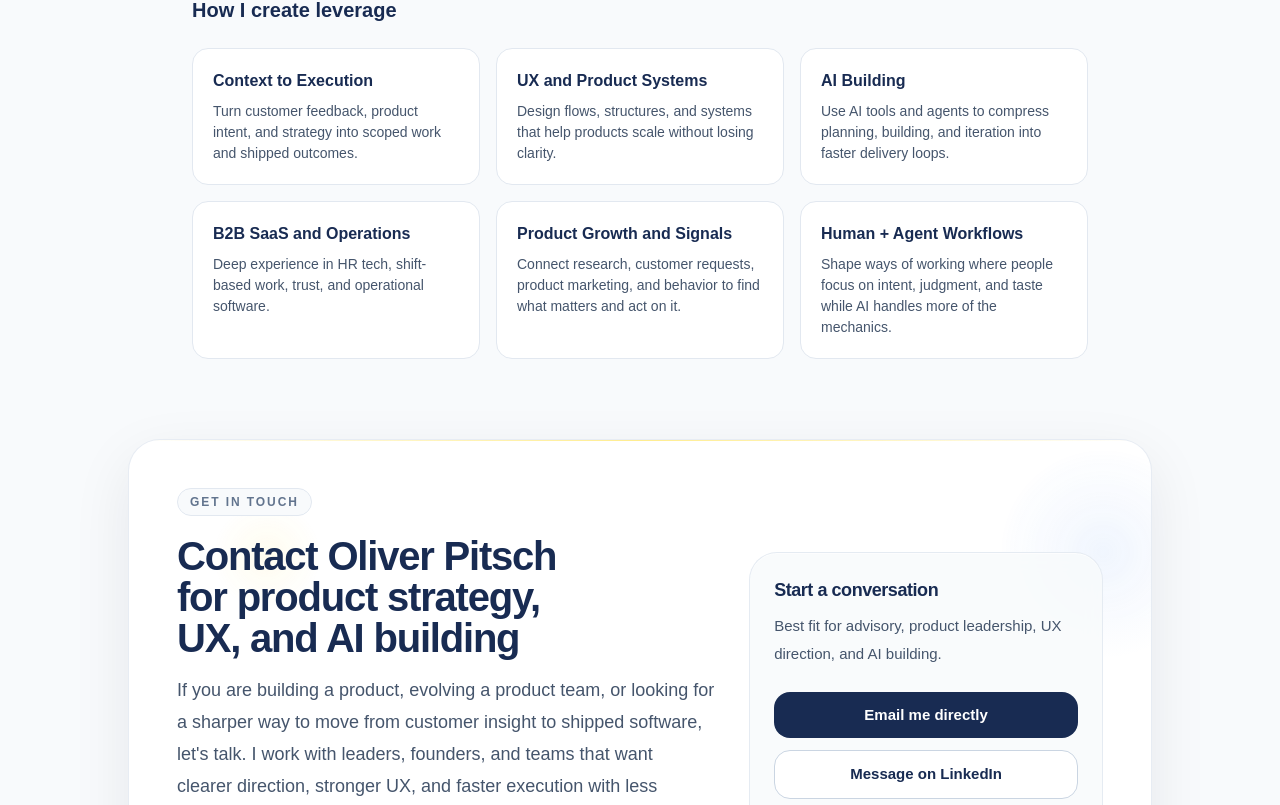
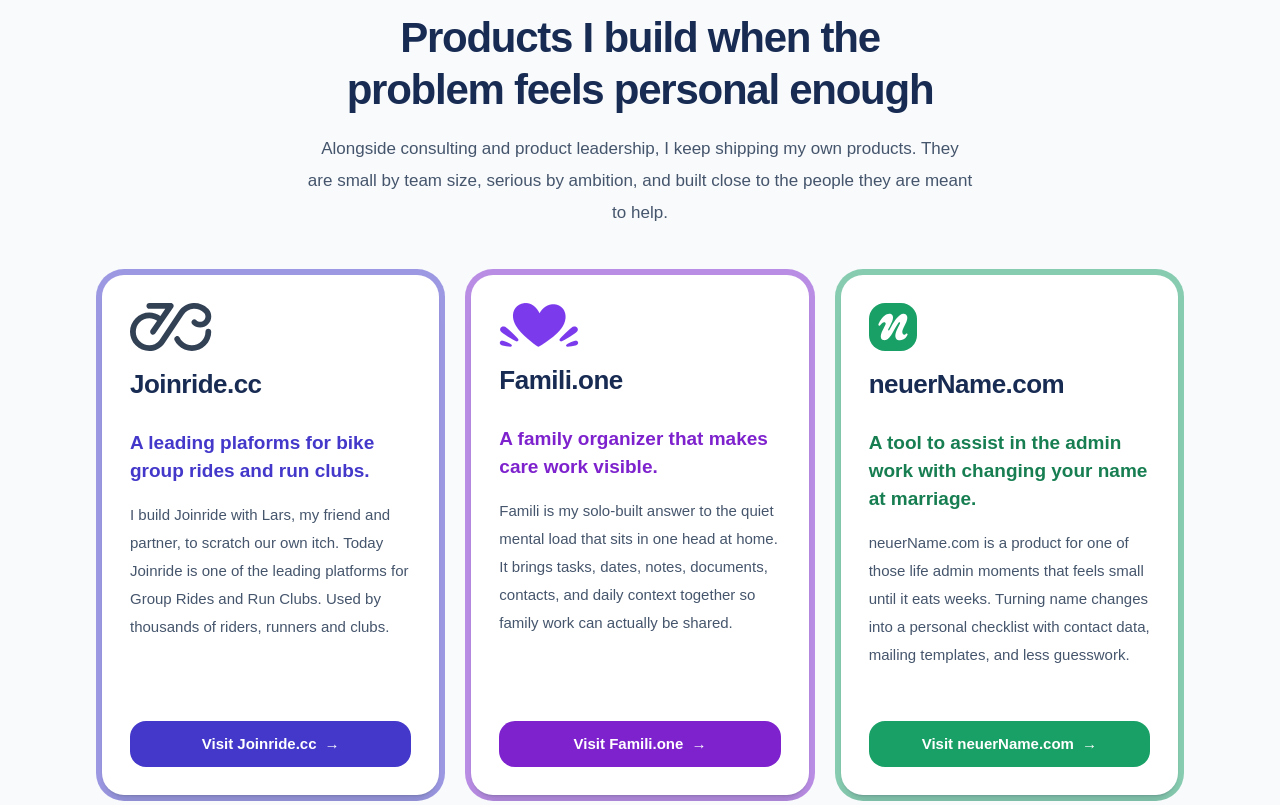
Before and after one commit to oliverpitsch/oliverpitsch.github.io, a Next.js app: page / in a window 1280 px wide. Shown: the part 1415-2220 px from the top of the page. Built offline with nearby package versions, Linux system fonts and the light colour scheme.

Commit message:
Add product project cards

```diff
--- a/src/app/page.tsx
+++ b/src/app/page.tsx
@@ -73,6 +73,122 @@
         ))}
       </div>
     </div>
+  );
+}
+
+const productProjects = [
+  {
+    name: 'Joinride.cc',
+    href: 'https://joinride.cc',
+    logo: '/images/companies/logo-joinride.svg',
+    logoClassName: 'h-12 w-auto dark:brightness-0 dark:invert',
+    theme: {
+      frame: 'bg-[#4338CA]/50 dark:bg-[#A5B4FC]/50',
+      text: 'text-[#4338CA] dark:text-[#A5B4FC]',
+      button:
+        'bg-[#4338CA] text-white hover:bg-[#3730A3] dark:bg-[#A5B4FC] dark:text-[#171D45] dark:hover:bg-[#C7D2FE]',
+    },
+    lead: 'A leading plaforms for bike group rides and run clubs.',
+    story:
+      'I build Joinride with Lars, my friend and partner, to scratch our own itch. Today Joinride is one of the leading platforms for Group Rides and Run Clubs. Used by thousands of riders, runners and clubs.',
+  },
+  {
+    name: 'Famili.one',
+    href: 'https://famili.one',
+    logo: '/images/projects/famili-logo.png',
+    logoClassName: 'h-11 w-auto',
+    theme: {
+      frame: 'bg-[#7E22CE]/50 dark:bg-[#D8B4FE]/50',
+      text: 'text-[#7E22CE] dark:text-[#D8B4FE]',
+      button:
+        'bg-[#7E22CE] text-white hover:bg-[#6B21A8] dark:bg-[#D8B4FE] dark:text-[#29103F] dark:hover:bg-[#E9D5FF]',
+    },
+    lead: 'A family organizer that makes care work visible.',
+    story:
+      'Famili is my solo-built answer to the quiet mental load that sits in one head at home. It brings tasks, dates, notes, documents, contacts, and daily context together so family work can actually be shared.',
+  },
+  {
+    name: 'neuerName.com',
+    href: 'https://www.neuername.com',
+    logo: '/images/projects/neuername-logo.svg',
+    logoClassName: 'h-12 w-12 rounded-2xl',
+    theme: {
+      frame: 'bg-[#19A066]/50 dark:bg-[#88EDC1]/50',
+      text: 'text-[#177E52] dark:text-[#88EDC1]',
+      button:
+        'bg-[#19A066] text-white hover:bg-[#177E52] dark:bg-[#88EDC1] dark:text-[#062D1E] dark:hover:bg-[#BCF6DC]',
+    },
+    lead: 'A tool to assist in the admin work with changing your name at marriage.',
+    story:
+      'neuerName.com is a product for one of those life admin moments that feels small until it eats weeks. Turning name changes into a personal checklist with contact data, mailing templates, and less guesswork.',
+  },
+] as const;
+
+function ProductProjects() {
+  return (
+    <section
+      className="mx-auto mt-20 max-w-6xl px-4 sm:px-6 lg:px-8"
+      aria-labelledby="projects-heading"
+    >
+      <div className="mx-auto max-w-4xl text-center">
+        <h2
+          id="projects-heading"
+          className="text-balance text-[34px] font-semibold leading-tight tracking-[-0.03em] text-[#182B52] dark:text-white sm:text-[42px]"
+        >
+          Products I build when the problem feels personal enough
+        </h2>
+        <p className="mx-auto mt-4 max-w-2xl text-pretty text-[17px] leading-8 text-slate-600 dark:text-slate-300">
+          Alongside consulting and product leadership, I keep shipping my own products. They are
+          small by team size, serious by ambition, and built close to the people they are meant to
+          help.
+        </p>
+      </div>
+
+      <div className="mt-10 grid gap-5 lg:grid-cols-3">
+        {productProjects.map((project) => (
+          <article
+            key={project.name}
+            className={`group flex min-h-[28rem] flex-col overflow-hidden rounded-[28px] ${project.theme.frame} p-1.5`}
+          >
+            <div className="flex flex-1 flex-col rounded-[22px] bg-white p-6 shadow-popover dark:bg-[#0B1730] sm:p-7">
+              <div className="flex min-h-16 items-start">
+                <div>
+                  <img
+                    src={project.logo}
+                    alt={`${project.name} logo`}
+                    className={project.logoClassName}
+                  />
+                  <h3 className="mt-5 text-[26px] font-semibold leading-none tracking-[-0.02em] text-[#182B52] dark:text-white">
+                    {project.name}
+                  </h3>
+                </div>
+              </div>
+
+              <p className={`mt-8 text-[19px] font-semibold leading-7 ${project.theme.text}`}>
+                {project.lead}
+              </p>
+              <p className="mt-4 flex-1 text-[15px] leading-7 text-slate-600 dark:text-slate-300">
+                {project.story}
+              </p>
+
+              <div className="mt-8">
+                <a
+                  href={project.href}
+                  target="_blank"
+                  rel="noopener noreferrer"
+                  className={`mt-5 inline-flex min-h-11 items-center justify-center rounded-2xl px-5 py-3 text-[15px] font-semibold ${project.theme.button} w-full`}
+                >
+                  Visit {project.name}
+                  <span className="ml-2 transition-transform duration-150 group-hover:translate-x-0.5">
+                    →
+                  </span>
+                </a>
+              </div>
+            </div>
+          </article>
+        ))}
+      </div>
+    </section>
   );
 }
 
@@ -219,6 +335,8 @@
           </p>
         </section>
 
+        <ProductProjects />
+
         <section className="mx-auto mt-16 max-w-4xl px-10 lg:px-0" aria-label="Areas of expertise">
           <h2 className="text-xl font-semibold mb-6 text-[#182B52] dark:text-white">
             How I create leverage
```
Also changed, not shown: public/images/projects/famili-logo.png (added), public/images/projects/neuername-logo.svg (added).
